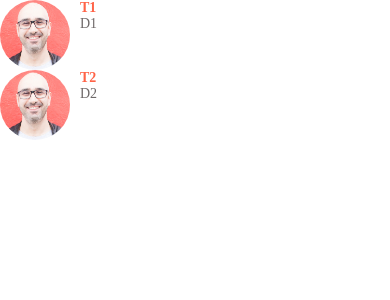
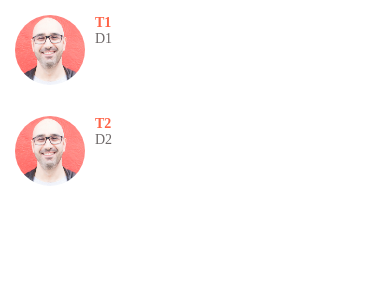
Before and after one commit to Amaankaa/DoneWithIt, a React Native app: screen / in a window 390 px wide. Shown: the top 300 px of the page. Built offline with nearby package versions, Linux system fonts and the light colour scheme.

Commit message:
Add ListItemSeparator component and update MessagesScreen to use it; adjust ListItem styles and add light color to config

```diff
--- a/app/components/ListItem.js
+++ b/app/components/ListItem.js
@@ -17,7 +17,8 @@
 
 const styles = StyleSheet.create({
     container: {
-        flexDirection: 'row'
+        flexDirection: 'row',
+        padding: 15
     },
 
     image: {
--- /dev/null
+++ b/app/components/ListItemSeparator.js
@@ -0,0 +1,19 @@
+import React from 'react';
+import { StyleSheet, View } from 'react-native';
+import colors from '../config/colors';
+
+function ListItemSeparator() {
+    return (
+        <View style={styles.separator}/>
+    );
+}
+
+const styles = StyleSheet.create({
+    separator: {
+        width: '100%',
+        height: 1,
+        backgroundColor: colors.light
+    }
+})
+
+export default ListItemSeparator;
--- a/app/config/colors.js
+++ b/app/config/colors.js
@@ -3,5 +3,6 @@
     secondary: "#4ecdc4",
     black: "#000",
     white: "#fff",
-    medium: "#6e6969"
+    medium: "#6e6969",
+    ligth: "#f8f4f4"
 }
--- a/app/screens/MessagesScreen.js
+++ b/app/screens/MessagesScreen.js
@@ -1,7 +1,8 @@
 import React from 'react';
-import { FlatList, StyleSheet } from 'react-native';
+import { FlatList, StyleSheet, View } from 'react-native';
 import ListItem from '../components/ListItem';
 import Screen from '../components/Screen';
+import ListItemSeparator from '../components/ListItemSeparator';
 
 const messages = [
     {
@@ -29,6 +30,7 @@
                     subTitle={item.description}
                     image={item.image}
                 />}
+                ItemSeparatorComponent={ListItemSeparator}
             />
         </Screen>
     );
```
